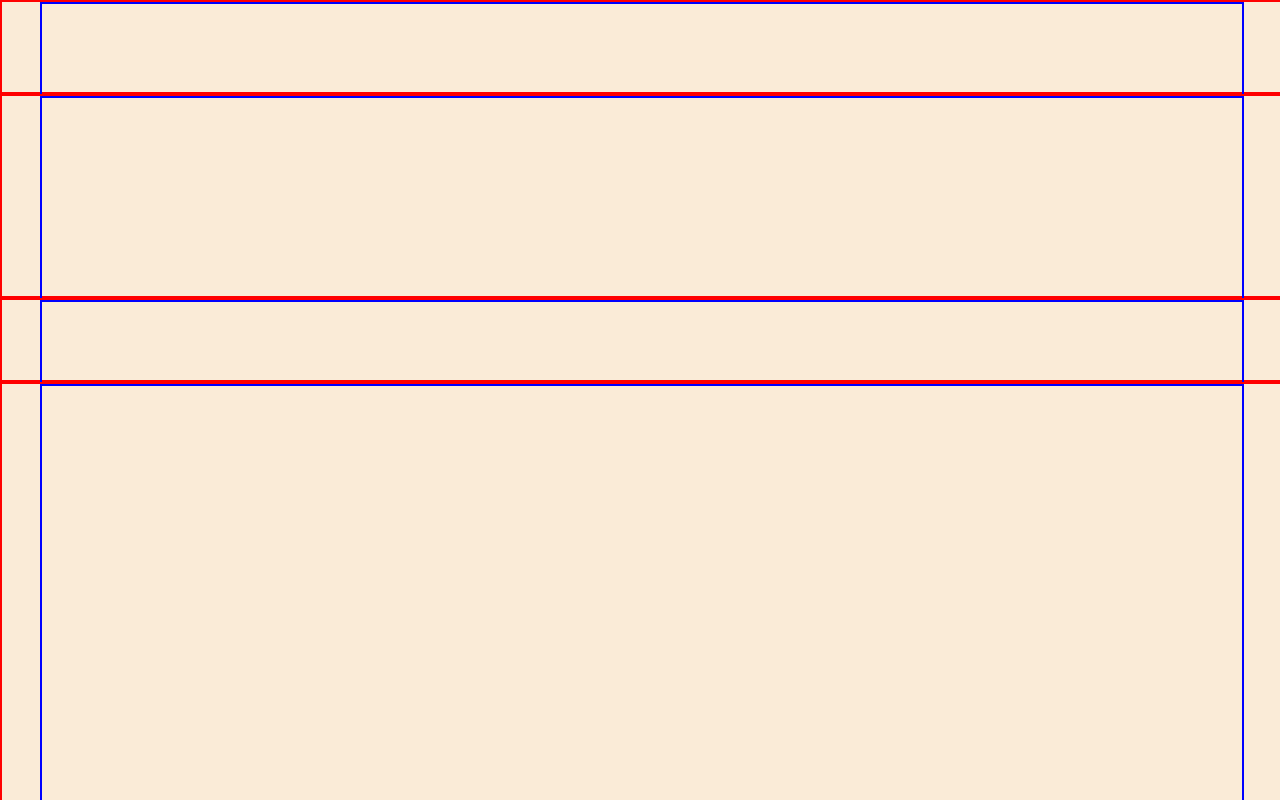
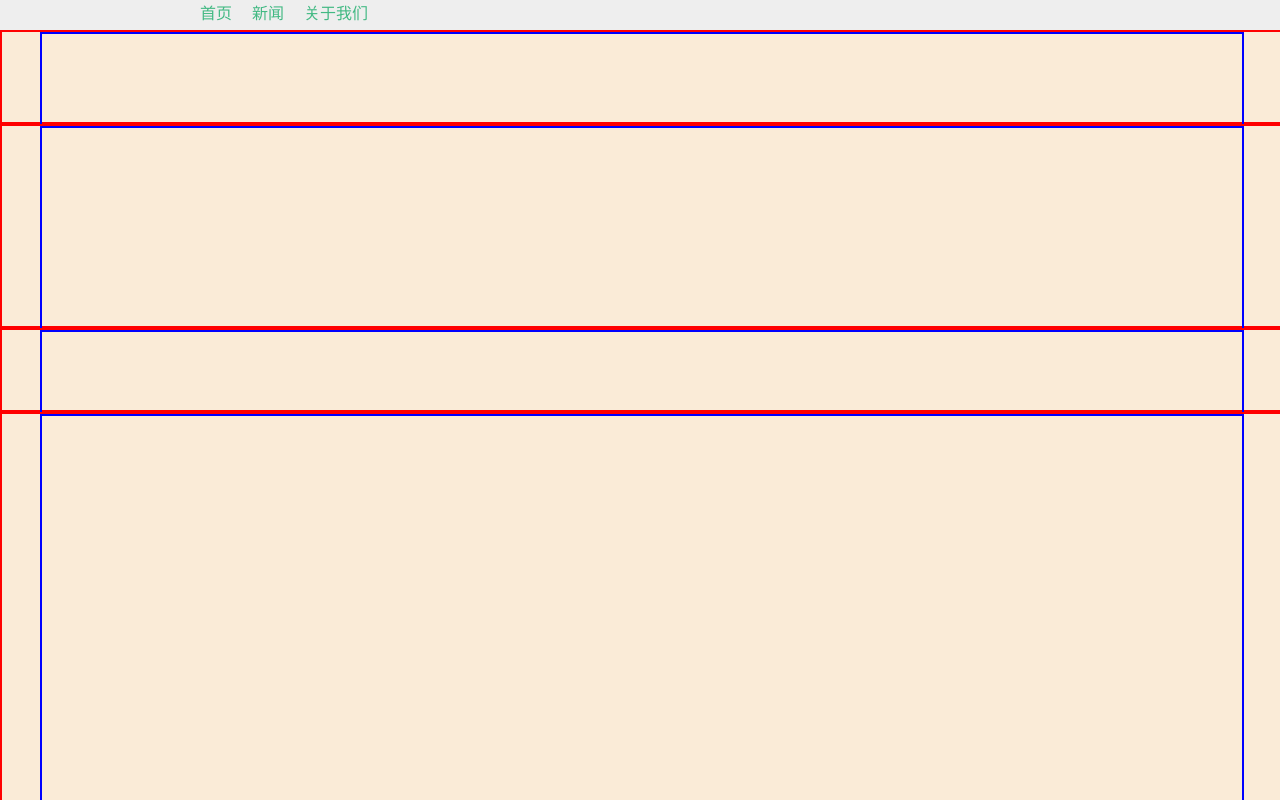
Before and after one commit to dong-jiali/vueTest, a Vue app: page /#/test in a window 1280 px wide. Shown: the top 800 px of the page. Built offline with nearby package versions, Linux system fonts and the light colour scheme.

Commit message:
'update_navigation'

```diff
--- a/src/components/layout.vue
+++ b/src/components/layout.vue
@@ -1,13 +1,13 @@
 <template>
   <div class="container">
-    <nav></nav>
-    <!--<router-view></router-view>-->
-    <router-view :key="key"></router-view>
+    <menus class='test123'></menus>
+    <!-- <router-view></router-view>-<!-- -> -->
+    <router-view></router-view>
   </div>
 </template>
 
 <script>
-  import nav from '@/components/menu'
+import menus from '@/components/menu'
 export default {
   name: 'HelloWorld',
   data () {
@@ -16,19 +16,20 @@ export default {
       navList: []
     }
   },
+          // components: { MainHeader},
   components: {
-    nav
+    menus
   },
   methods: {
     hello () {
       console.log('dddddddddddddd')
     }
   },
-  computed: {
-    key () {
-      return  this.$route.name !== undefined ? this.$route.name + +new Date() : this.$route + +new Date()
-    }
-  },
+  // computed: {
+  //   key () {
+  //     return  this.$route.name !== undefined ? this.$route.name + +new Date() : this.$route + +new Date()
+  //   }
+  // },
   mounted () {
     console.log(this.$store)
     console.log(this.$router)
--- a/src/components/menu.vue
+++ b/src/components/menu.vue
@@ -1,11 +1,11 @@
 <template>
   <div class="menu">
     <!--<h1>{{ msg }}</h1>-->
-    <h2>Essential Links</h2>
+    <!-- <h2>Essential MENUS</h2> -->
     <nav>
       <ul>
-        <li class="test" v-for="menu in navList">
-          <router-link :to="menu.path"> {{ menu.name }} </router-link>
+        <li class="test" :key=index v-for="(menu, index) in navList">
+          <router-link :key="menu.path" :to="menu.path"> {{ menu.name }} </router-link>
         </li>
       </ul>
     </nav>
@@ -14,7 +14,7 @@
 
 <script>
 export default {
-  name: 'HelloWorld',
+  name: 'menu',
   data () {
     return {
       msg: '导航菜单',
@@ -27,9 +27,7 @@ export default {
     }
   },
   mounted () {
-    console.log(this.$store)
-    console.log(this.$router)
-    console.log(this.$route)
+    console.log('menu')
     this.navList = this.$router.options.routes
   }
 }
@@ -40,6 +38,14 @@ export default {
   .menu{
     position: relative;
     overflow: hidden;
+    width: 100%;
+    height:30px;
+    background: #eee;
+  }
+  .menu nav{
+    width: 900px;
+    text-align: left;
+    margin:0 auto;
   }
 h1, h2 {
   font-weight: normal;
@@ -53,6 +59,10 @@ li {
   margin: 0 10px;
 }
 a {
+  text-decoration: none;
   color: #42b983;
 }
+a:hover{
+  color:red;
+}
 </style>
--- a/src/router/index.js
+++ b/src/router/index.js
@@ -3,8 +3,14 @@ import Router from 'vue-router'
 // import HelloWorld from '@/components/HelloWorld'
 // import nav from '@/components/menu'
 import layout from '@/components/layout'
+/* */
+
 import test from '@/view/test.vue'
+/* */
+
 import about from '@/view/about.vue'
+/**/
+
 import news from '@/view/news.vue'
 
 Vue.use(Router)
--- a/src/view/about.vue
+++ b/src/view/about.vue
@@ -4,7 +4,7 @@
     <h2>Essential Links</h2>
     <nav>
       <ul>
-        <li v-for="menu in navList">
+        <li :key="key" v-for="(menu, key) in navList">
           <router-link :to="menu.path"> {{ menu.name }} </router-link>
         </li>
       </ul>
--- a/src/view/news.vue
+++ b/src/view/news.vue
@@ -1,14 +1,14 @@
 <template>
-  <div class="menu">
+  <div class="mainContent">
     <!--<h1>{{ msg }}</h1>-->
-    <h2>LIST Links</h2>
-    <nav>
+    <!-- <h2>LIST Links</h2> -->
+<!--     <nav>
       <ul>
         <li v-for="menu in navList">
           <router-link :to="menu.path"> {{ menu.name }} </router-link>
         </li>
       </ul>
-    </nav>
+    </nav> -->
     <ul>
       <li>
         <a
```
